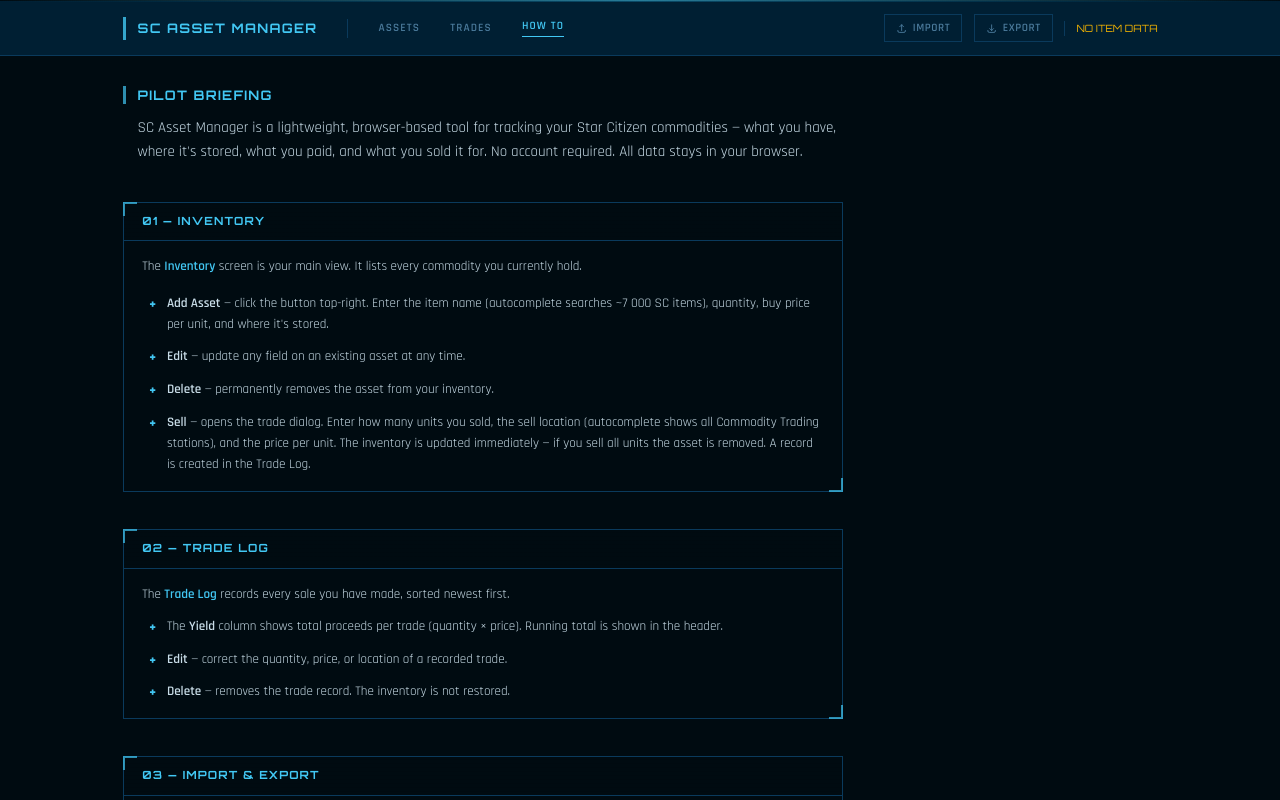
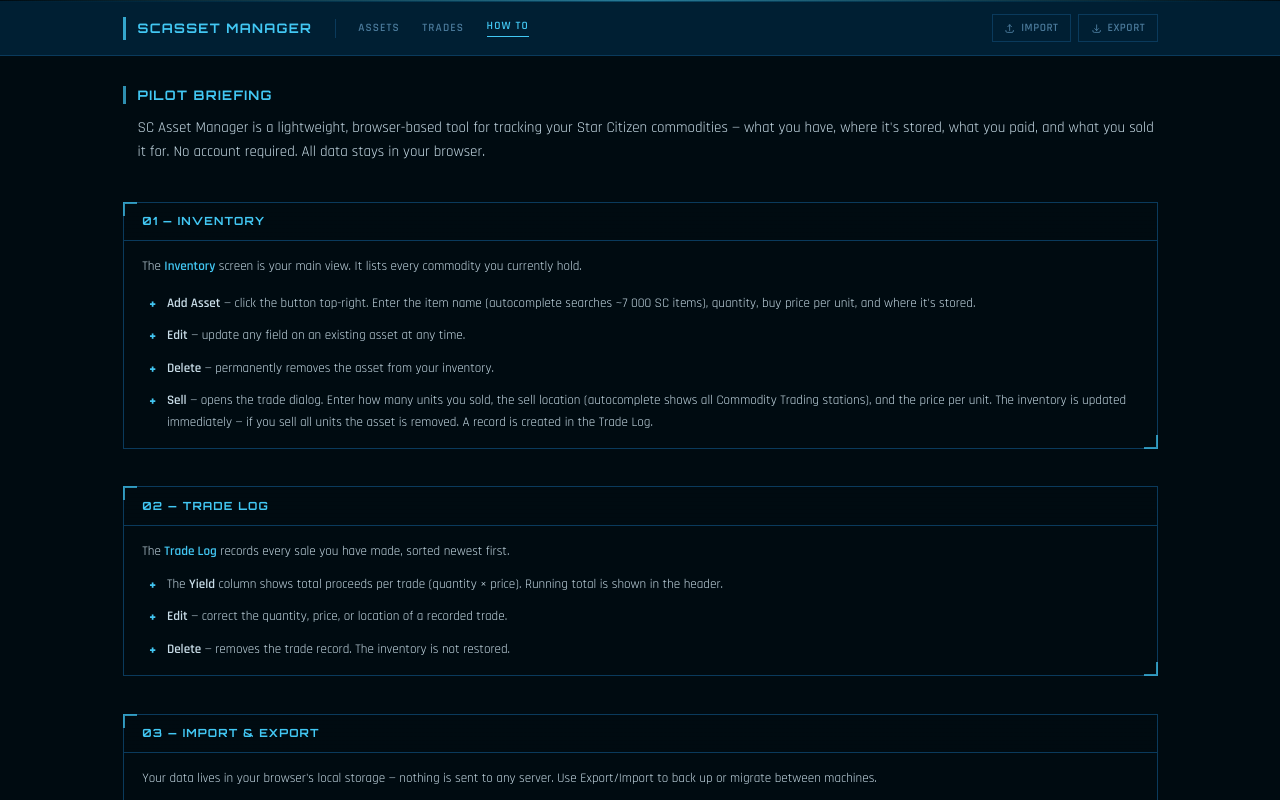
Before and after one commit to m1ndgames/SC-Asset-Manager, a SvelteKit app: page /howto in a window 1280 px wide. Shown: the top 800 px of the page. Built offline with nearby package versions, Linux system fonts and the light colour scheme; no server answers.

Commit message:
fix some design issues

```diff
--- a/src/routes/+layout.svelte
+++ b/src/routes/+layout.svelte
@@ -10,6 +10,8 @@
 
   let itemsError = $state(false);
   let importError = $state('');
+
+  let totalYield = $derived($trades.reduce((sum, t) => sum + t.amountSold * t.sellPrice, 0));
 
   onMount(async () => {
     const [itemsRes, locationsRes] = await Promise.allSettled([
@@ -84,17 +86,17 @@
   <nav class="bg-surface border-b border-border sticky top-0 z-40">
     <!-- Decorative top stripe -->
     <div class="h-px bg-gradient-to-r from-surface via-accent-dim to-surface opacity-40"></div>
-    <div class="max-w-6xl mx-auto px-6 h-14 flex items-center gap-8">
+    <div class="max-w-6xl mx-auto px-3 sm:px-6 h-14 flex items-center gap-3 sm:gap-6">
 
       <!-- Brand -->
-      <div class="flex items-center gap-3">
+      <div class="flex items-center gap-2 sm:gap-3 shrink-0">
         <div class="w-1 h-6 bg-accent opacity-80"></div>
-        <span style="font-family: 'Orbitron', sans-serif;" class="text-accent text-sm font-bold tracking-widest uppercase">
-          SC Asset Manager
+        <span style="font-family: 'Orbitron', sans-serif;" class="text-accent text-xs sm:text-sm font-bold tracking-widest uppercase hidden xs:block sm:block">
+          SC<span class="hidden sm:inline"> Asset Manager</span>
         </span>
       </div>
 
-      <div class="w-px h-5 bg-border"></div>
+      <div class="w-px h-5 bg-border hidden sm:block"></div>
 
       <!-- Nav links -->
       <a
@@ -122,12 +124,22 @@
         How To
       </a>
 
-      <div class="ml-auto flex items-center gap-3">
+      <div class="ml-auto flex items-center gap-2">
+        {#if $trades.length > 0}
+          <div class="hidden sm:flex items-center gap-2 border border-border bg-surface px-3 py-1.5">
+            <span class="text-xs uppercase tracking-widest text-muted font-semibold">Yield</span>
+            <div class="w-px h-3 bg-border"></div>
+            <span style="font-family: 'Orbitron', sans-serif;" class="text-accent font-bold text-xs">
+              {totalYield.toLocaleString()} aUEC
+            </span>
+          </div>
+        {/if}
+
         <!-- Import -->
         <label class="cursor-pointer group">
-          <span class="inline-flex items-center gap-1.5 px-3 py-1.5 text-xs font-semibold uppercase tracking-wider border border-border text-muted group-hover:border-accent group-hover:text-accent transition-all duration-200">
-            <svg class="w-3 h-3" fill="none" stroke="currentColor" viewBox="0 0 24 24"><path stroke-linecap="round" stroke-linejoin="round" stroke-width="2" d="M4 16v1a3 3 0 003 3h10a3 3 0 003-3v-1m-4-8l-4-4m0 0L8 8m4-4v12"/></svg>
-            Import
+          <span class="inline-flex items-center gap-1.5 px-2 sm:px-3 py-1.5 text-xs font-semibold uppercase tracking-wider border border-border text-muted group-hover:border-accent group-hover:text-accent transition-all duration-200">
+            <svg class="w-3 h-3 shrink-0" fill="none" stroke="currentColor" viewBox="0 0 24 24"><path stroke-linecap="round" stroke-linejoin="round" stroke-width="2" d="M4 16v1a3 3 0 003 3h10a3 3 0 003-3v-1m-4-8l-4-4m0 0L8 8m4-4v12"/></svg>
+            <span class="hidden sm:inline">Import</span>
           </span>
           <input type="file" accept=".json,application/json" onchange={handleImport} class="sr-only" />
         </label>
@@ -135,23 +147,11 @@
         <!-- Export -->
         <button
           onclick={exportData}
-          class="inline-flex items-center gap-1.5 px-3 py-1.5 text-xs font-semibold uppercase tracking-wider border border-border text-muted hover:border-accent hover:text-accent transition-all duration-200"
+          class="inline-flex items-center gap-1.5 px-2 sm:px-3 py-1.5 text-xs font-semibold uppercase tracking-wider border border-border text-muted hover:border-accent hover:text-accent transition-all duration-200"
         >
-          <svg class="w-3 h-3" fill="none" stroke="currentColor" viewBox="0 0 24 24"><path stroke-linecap="round" stroke-linejoin="round" stroke-width="2" d="M4 16v1a3 3 0 003 3h10a3 3 0 003-3v-1m-4-4l-4 4m0 0l-4-4m4 4V4"/></svg>
-          Export
+          <svg class="w-3 h-3 shrink-0" fill="none" stroke="currentColor" viewBox="0 0 24 24"><path stroke-linecap="round" stroke-linejoin="round" stroke-width="2" d="M4 16v1a3 3 0 003 3h10a3 3 0 003-3v-1m-4-4l-4 4m0 0l-4-4m4 4V4"/></svg>
+          <span class="hidden sm:inline">Export</span>
         </button>
-
-        <div class="w-px h-4 bg-border"></div>
-
-        <span class="text-xs text-muted" style="font-family: 'Orbitron', sans-serif; font-size: 10px;">
-          {#if itemsError}
-            <span class="text-yellow-500">NO ITEM DATA</span>
-          {:else if $scItems.length === 0}
-            <span class="opacity-50">LOADING...</span>
-          {:else}
-            <span class="text-accent">{$scItems.length.toLocaleString()}</span> ITEMS
-          {/if}
-        </span>
       </div>
     </div>
   </nav>
@@ -163,7 +163,7 @@
     </div>
   {/if}
 
-  <main class="max-w-6xl mx-auto px-6 py-8">
+  <main class="max-w-6xl mx-auto px-3 sm:px-6 py-5 sm:py-8">
     {@render children()}
   </main>
 
--- a/src/routes/assets/+page.svelte
+++ b/src/routes/assets/+page.svelte
@@ -53,8 +53,9 @@
   }
 
   function fmtDate(iso: string) {
-    return new Date(iso).toLocaleDateString(undefined, {
-      year: 'numeric', month: 'short', day: 'numeric'
+    return new Date(iso).toLocaleString(undefined, {
+      year: 'numeric', month: 'short', day: 'numeric',
+      hour: '2-digit', minute: '2-digit'
     });
   }
 
@@ -149,7 +150,7 @@
 <div class="space-y-5">
   <!-- Header -->
   <div class="flex items-center justify-between">
-    <div class="flex items-center gap-3">
+    <div class="flex items-center gap-3 py-2">
       <div class="w-1 h-5 bg-accent opacity-70"></div>
       <h1 style="font-family: 'Orbitron', sans-serif;" class="text-accent text-sm font-bold tracking-widest uppercase">
         Inventory
@@ -165,7 +166,7 @@
 
   <!-- Table -->
   {#if $assets.length === 0}
-    <div class="rsi-panel border border-border bg-surface mt-8 py-16 text-center">
+    <div class="rsi-panel border border-border bg-surface py-16 text-center">
       <p style="font-family: 'Orbitron', sans-serif;" class="text-muted text-xs uppercase tracking-widest">
         No assets on record
       </p>
@@ -179,9 +180,10 @@
             <tr>
               <th class="px-4 py-3 text-left text-xs font-bold uppercase tracking-widest text-muted">Item</th>
               <th class="px-4 py-3 text-left text-xs font-bold uppercase tracking-widest text-muted">Amount</th>
-              <th class="px-4 py-3 text-left text-xs font-bold uppercase tracking-widest text-muted">Buy Price</th>
-              <th class="px-4 py-3 text-left text-xs font-bold uppercase tracking-widest text-muted">Location</th>
-              <th class="px-4 py-3 text-left text-xs font-bold uppercase tracking-widest text-muted">Added</th>
+              <th class="px-4 py-3 text-left text-xs font-bold uppercase tracking-widest text-muted">Price / Unit</th>
+              <th class="hidden sm:table-cell px-4 py-3 text-left text-xs font-bold uppercase tracking-widest text-muted">Total Cost</th>
+              <th class="hidden md:table-cell px-4 py-3 text-left text-xs font-bold uppercase tracking-widest text-muted">Location</th>
+              <th class="hidden md:table-cell px-4 py-3 text-left text-xs font-bold uppercase tracking-widest text-muted">Added</th>
               <th class="px-4 py-3 text-right text-xs font-bold uppercase tracking-widest text-muted">Actions</th>
             </tr>
           </thead>
@@ -195,8 +197,11 @@
                 <td class="px-4 py-3 text-muted" style="font-family: 'Orbitron', sans-serif; font-size: 11px;">
                   {asset.buyPrice > 0 ? uec(asset.buyPrice) : '—'}
                 </td>
-                <td class="px-4 py-3 text-muted text-xs">{asset.location || '—'}</td>
-                <td class="px-4 py-3 text-muted text-xs" style="font-family: 'Orbitron', sans-serif; font-size: 10px;">
+                <td class="hidden sm:table-cell px-4 py-3 text-muted" style="font-family: 'Orbitron', sans-serif; font-size: 11px;">
+                  {asset.buyPrice > 0 ? uec(asset.amount * asset.buyPrice) : '—'}
+                </td>
+                <td class="hidden md:table-cell px-4 py-3 text-muted text-xs">{asset.location || '—'}</td>
+                <td class="hidden md:table-cell px-4 py-3 text-muted text-xs" style="font-family: 'Orbitron', sans-serif; font-size: 10px;">
                   {fmtDate(asset.createdAt)}
                 </td>
                 <td class="px-4 py-3">
--- a/src/routes/howto/+page.svelte
+++ b/src/routes/howto/+page.svelte
@@ -1,4 +1,4 @@
-<div class="max-w-3xl space-y-10">
+<div class="space-y-10">
 
   <!-- Page heading -->
   <div class="space-y-3">
--- a/src/routes/trades/+page.svelte
+++ b/src/routes/trades/+page.svelte
@@ -21,8 +21,9 @@
   function uec(n: number) { return n.toLocaleString() + ' aUEC'; }
 
   function fmtDate(iso: string) {
-    return new Date(iso).toLocaleDateString(undefined, {
-      year: 'numeric', month: 'short', day: 'numeric'
+    return new Date(iso).toLocaleString(undefined, {
+      year: 'numeric', month: 'short', day: 'numeric',
+      hour: '2-digit', minute: '2-digit'
     });
   }
 
@@ -55,32 +56,22 @@
   }
 
   let sorted = $derived([...$trades].sort((a, b) => b.soldAt.localeCompare(a.soldAt)));
-  let totalProceeds = $derived($trades.reduce((sum, t) => sum + t.amountSold * t.sellPrice, 0));
 </script>
 
 <div class="space-y-5">
   <!-- Header -->
   <div class="flex items-center justify-between">
-    <div class="flex items-center gap-3">
+    <div class="flex items-center gap-3 py-2">
       <div class="w-1 h-5 bg-accent opacity-70"></div>
       <h1 style="font-family: 'Orbitron', sans-serif;" class="text-accent text-sm font-bold tracking-widest uppercase">
         Trade Log
       </h1>
     </div>
-    {#if $trades.length > 0}
-      <div class="flex items-center gap-2 border border-border bg-surface px-4 py-1.5">
-        <span class="text-xs uppercase tracking-widest text-muted font-semibold">Total Yield</span>
-        <div class="w-px h-3 bg-border"></div>
-        <span style="font-family: 'Orbitron', sans-serif;" class="text-accent font-bold text-xs">
-          {uec(totalProceeds)}
-        </span>
-      </div>
-    {/if}
   </div>
 
   <!-- Table -->
   {#if $trades.length === 0}
-    <div class="rsi-panel border border-border bg-surface mt-8 py-16 text-center">
+    <div class="rsi-panel border border-border bg-surface py-16 text-center">
       <p style="font-family: 'Orbitron', sans-serif;" class="text-muted text-xs uppercase tracking-widest">
         No trades on record
       </p>
@@ -94,10 +85,10 @@
             <tr>
               <th class="px-4 py-3 text-left text-xs font-bold uppercase tracking-widest text-muted">Item</th>
               <th class="px-4 py-3 text-left text-xs font-bold uppercase tracking-widest text-muted">Qty</th>
-              <th class="px-4 py-3 text-left text-xs font-bold uppercase tracking-widest text-muted">Sell Price</th>
+              <th class="hidden sm:table-cell px-4 py-3 text-left text-xs font-bold uppercase tracking-widest text-muted">Sell Price</th>
               <th class="px-4 py-3 text-left text-xs font-bold uppercase tracking-widest text-muted">Yield</th>
-              <th class="px-4 py-3 text-left text-xs font-bold uppercase tracking-widest text-muted">Location</th>
-              <th class="px-4 py-3 text-left text-xs font-bold uppercase tracking-widest text-muted">Date</th>
+              <th class="hidden md:table-cell px-4 py-3 text-left text-xs font-bold uppercase tracking-widest text-muted">Location</th>
+              <th class="hidden md:table-cell px-4 py-3 text-left text-xs font-bold uppercase tracking-widest text-muted">Date</th>
               <th class="px-4 py-3 text-right text-xs font-bold uppercase tracking-widest text-muted">Actions</th>
             </tr>
           </thead>
@@ -108,14 +99,14 @@
                 <td class="px-4 py-3 text-text font-bold" style="font-family: 'Orbitron', sans-serif; font-size: 11px;">
                   {trade.amountSold.toLocaleString()}
                 </td>
-                <td class="px-4 py-3 text-muted" style="font-family: 'Orbitron', sans-serif; font-size: 11px;">
+                <td class="hidden sm:table-cell px-4 py-3 text-muted" style="font-family: 'Orbitron', sans-serif; font-size: 11px;">
                   {trade.sellPrice > 0 ? uec(trade.sellPrice) : '—'}
                 </td>
                 <td class="px-4 py-3 text-accent font-bold" style="font-family: 'Orbitron', sans-serif; font-size: 11px;">
                   {trade.sellPrice > 0 ? uec(trade.amountSold * trade.sellPrice) : '—'}
                 </td>
-                <td class="px-4 py-3 text-muted text-xs">{trade.sellLocation || '—'}</td>
-                <td class="px-4 py-3 text-muted" style="font-family: 'Orbitron', sans-serif; font-size: 10px;">
+                <td class="hidden md:table-cell px-4 py-3 text-muted text-xs">{trade.sellLocation || '—'}</td>
+                <td class="hidden md:table-cell px-4 py-3 text-muted" style="font-family: 'Orbitron', sans-serif; font-size: 10px;">
                   {fmtDate(trade.soldAt)}
                 </td>
                 <td class="px-4 py-3">
```
